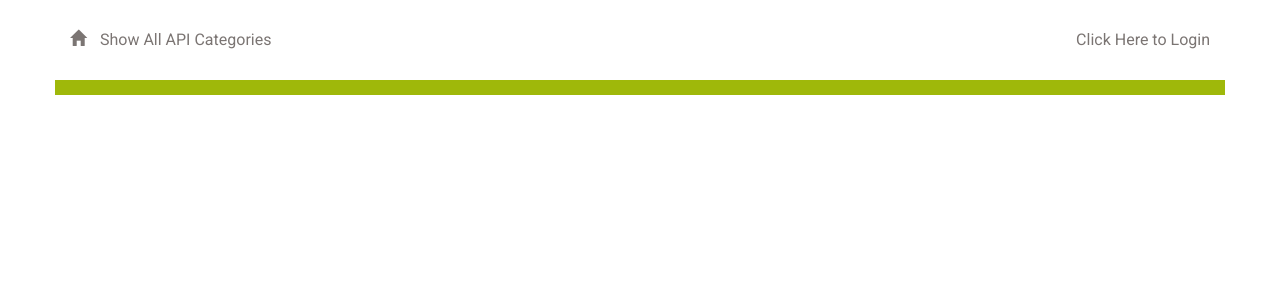
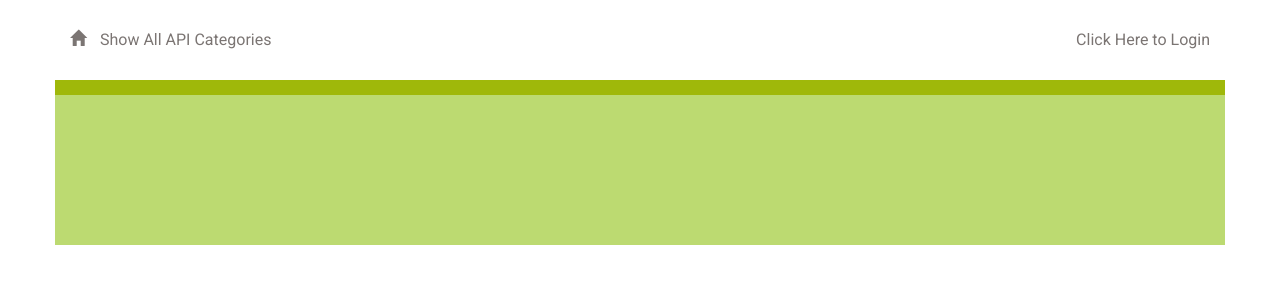
Before and after one commit to neonseon/catalog, a Flask app: template templates/public-api.html in a window 1280 px wide. Shown: the top 300 px of the page. Run offline with Flask 2, Linux system fonts and the light colour scheme; the template is opened without the code that fills it, so the values that code supplies are empty; some libraries are stand-ins or nearby versions.

Commit message:
style: Update formatting

```diff
--- a/templates/public-api.html
+++ b/templates/public-api.html
@@ -1,24 +1,15 @@
 {% extends "main.html" %}
 {% block content %}
 {% include "header.html" %}
-
     <div class="row divider green">
         <div class="col-md-12"></div>
     </div>
-	<div class="row banner menu">
+    <div class="row banner hdr">
         <div class="col-md-11 col-md-offset-1 padding-none">
-			<h1>{{ api_category_name }}
-			</h1>
-
+            <h1>{{ api_category_name }}</h1>
         </div>
     </div>
-	<div class="row padding-top padding-bottom">
-		<div class="col-md-1"></div>
-		<div class="col-md-11 padding-none">
 
-		</div>
-		<div class="col-md-7"></div>
-	</div>
     <div class="row">
         <div class="col-md-12">
             {% with messages = get_flashed_messages() %}
@@ -33,17 +24,14 @@
         </div>
     </div>
     {% if api !=[] %}
-		<div class="row">
+        <div class="row padding-top">
             <div class="col-md-1"></div>
-			<div class="col-md-3">
-
-							<div class="menu-item">
+            <div class="col-md-10">
+                <div class="api">
                     <h2>{{api.title}}</h2>
                     <p>{{api.description}}</p>
-								<p class="menu-price">{{api.url}}</p>
-
+                    <p class="url">{{api.url}}</p>
                 </div>
-
             </div>
             <div class="col-md-1"></div>
         </div>
```
Lines whose indentation alone changed are shown as unchanged.
